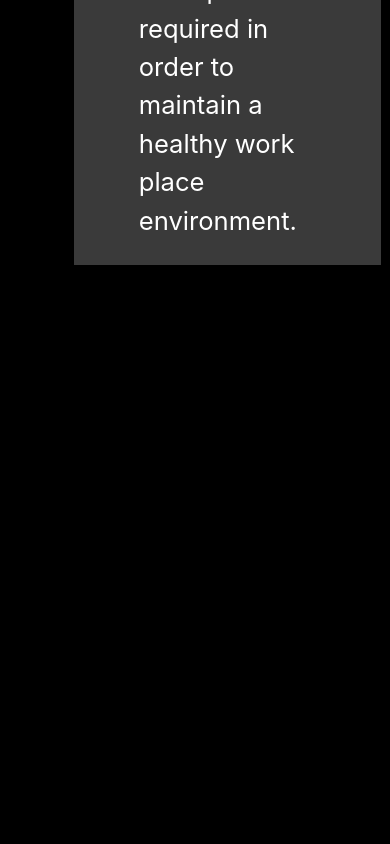
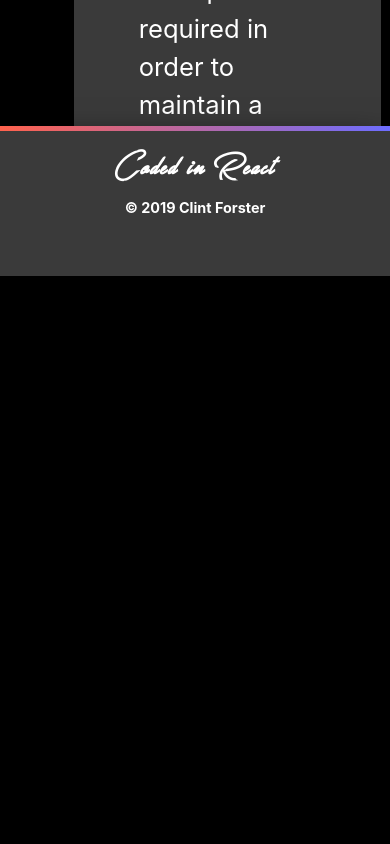
Before and after one commit to clintForster/cfportfolio, a React (Create React App) app in the folder client/: page / in a window 390 px wide. Shown: the part 2300-3144 px from the top of the page. After the commit the page ends 2576 px from the top, so only its background shows below. Built offline with nearby package versions, Linux system fonts and the light colour scheme; a web font is replaced by a local one.

Commit message:
responsive %

```diff
--- a/client/src/components/Footer/Footer.css
+++ b/client/src/components/Footer/Footer.css
@@ -29,6 +29,7 @@
     width: 100%;
     position: relative;
     z-index: 20;
+    padding-top: 5%;
 }
 
 #fFont {
@@ -43,7 +44,6 @@
     font-weight: bold;
     position: relative;
     z-index: 30;
-    top: 80px;
     font-size: .9em;
     margin: 0;
 }
--- a/client/src/components/pages/Home/Content/Content.css
+++ b/client/src/components/pages/Home/Content/Content.css
@@ -6,7 +6,7 @@
 .contain {
     width: 100%;
     perspective: 2px;
-    height: 425vh;
+    height: 140em;
 }
 
 .containMargin {
```
